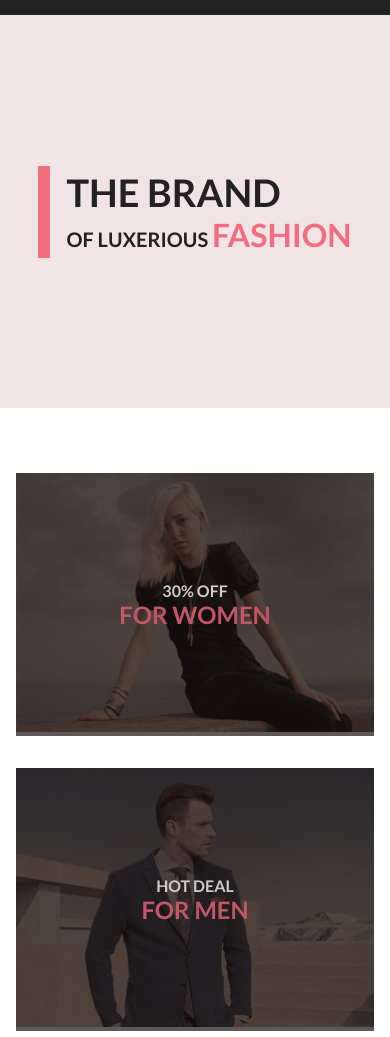
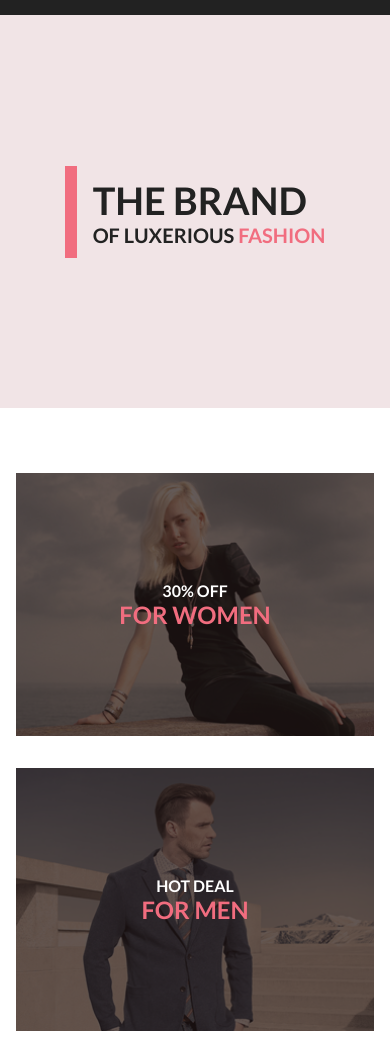
Before and after one commit to AlPoGold/HTML_CSS_Seminars_catalog, a plain HTML site: page index.html in a window 390 px wide. Shown: the part 63-1100 px from the top of the page. Drawn offline with Linux system fonts and the light colour scheme.

Commit message:
adding check fonts

```diff
--- a/index.html
+++ b/index.html
@@ -59,7 +59,7 @@
                 <p class="sale_for_item">30% OFF<br>
                     <span class="for_item">FOR WOMEN</span></p>
             </div>
-            <div class="catalog_man pos_text_catalog img_catalog">
+            <div class="catalog_man pos_text_catalog">
                 <img src="img/catalog_man.png" alt="catalog_man">
                 <div class="overlay"></div>
                 <p class="sale_for_item">HOT DEAL<br>
--- a/style.css
+++ b/style.css
@@ -100,7 +100,7 @@ img {
     position: relative;
     text-align: center;
     width: 100%;
-    filter:brightness(80%);
+    /* filter:brightness(80%); */
 
 
 }
@@ -323,6 +323,7 @@ img {
     /* For mobile devices     */
 
 {
+
     .header{
         padding-left: 16px;
         padding-right: 26px;
@@ -365,7 +366,7 @@ img {
     }
 
 	.logo_sign {
-		margin: 150px auto;
+		margin: 150px 56px;
 	}
 
 	.content_logo img {
@@ -379,13 +380,19 @@ img {
 	.logo_sign_olf {
 		font-size: 20px;
 	}
-
+    .logo_sign_olf_fashion{
+        font-size: 20px;
+    }
+    .pos_text_catalog img{
+        width:100%;
+        height: 100%;
+        object-fit: cover;
+    }
     .catalog_accessories .tablet{
         display:none;
     }
     .catalog_accessories .mobile{
         display:block;
-        max-width: fit-content;
     }
 	.content_products_items {
 		grid-template-columns: 1fr;
```
Also changed, not shown: img/catalog_acessorise_mobile.png.
